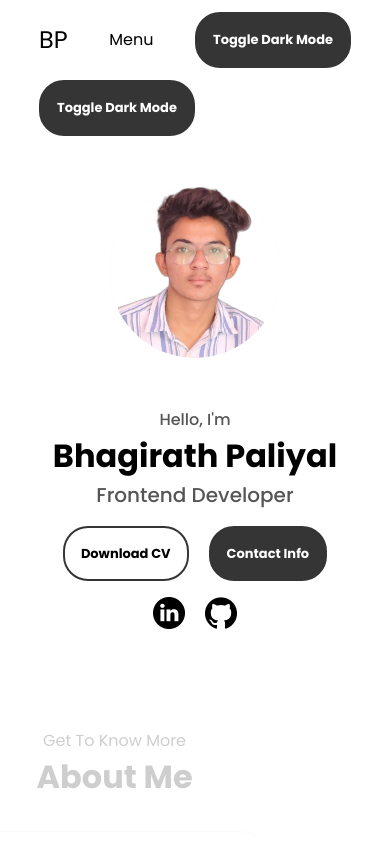
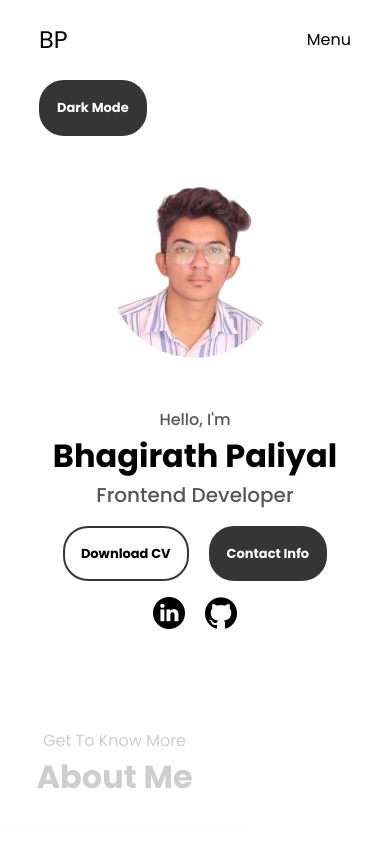
Before and after one commit to bhagirathpaliyal/Portfolio, a React (Vite) app: page / in a window 390 px wide. Shown: the top 844 px of the page. Built offline with nearby package versions, Linux system fonts and the light colour scheme.

Commit message:
fix : responsiveness

```diff
--- a/src/App.tsx
+++ b/src/App.tsx
@@ -32,8 +32,8 @@ const App: React.FC = () => {
   return (
     <div className={`container w-[80%] mx-auto font-poppins animate-[appear_linear] animationTimeline ${darkMode ? 'dark' : ''}`}>
       <Header scrollToSection={scrollToSection} toggleDarkMode={toggleDarkMode} />
-      <button onClick={toggleDarkMode} className="p-[16px] rounded-[25px] text-[13px] font-bold border-[2px] border-[#353535] text-[#ffffff] bg-[#353535] hover:bg-[#000000] hover:border-[#000000]">
-        Toggle Dark Mode
+      <button onClick={toggleDarkMode} className="md:hidden p-[16px] rounded-[25px] text-[13px] font-bold border-[2px] border-[#353535] text-[#ffffff] bg-[#353535] hover:bg-[#000000] hover:border-[#000000]">
+        Dark Mode
       </button>
       <Home scrollToSection={scrollToSection}/>
       <About />
--- a/src/components/Header.tsx
+++ b/src/components/Header.tsx
@@ -27,7 +27,7 @@ const Header: React.FC<HeaderProps> = ({ scrollToSection, toggleDarkMode }) => {
           />
         )}
       </div>
-      <button onClick={toggleDarkMode} className="p-[16px] rounded-[25px] text-[13px] font-bold border-[2px] border-[#353535] text-[#ffffff] bg-[#353535] hover:bg-[#000000] hover:border-[#000000]">
+      <button onClick={toggleDarkMode} className="max-md:hidden p-[16px] rounded-[25px] text-[13px] font-bold border-[2px] border-[#353535] text-[#ffffff] bg-[#353535] hover:bg-[#000000] hover:border-[#000000]">
         Toggle Dark Mode
       </button>
     </div>
```
